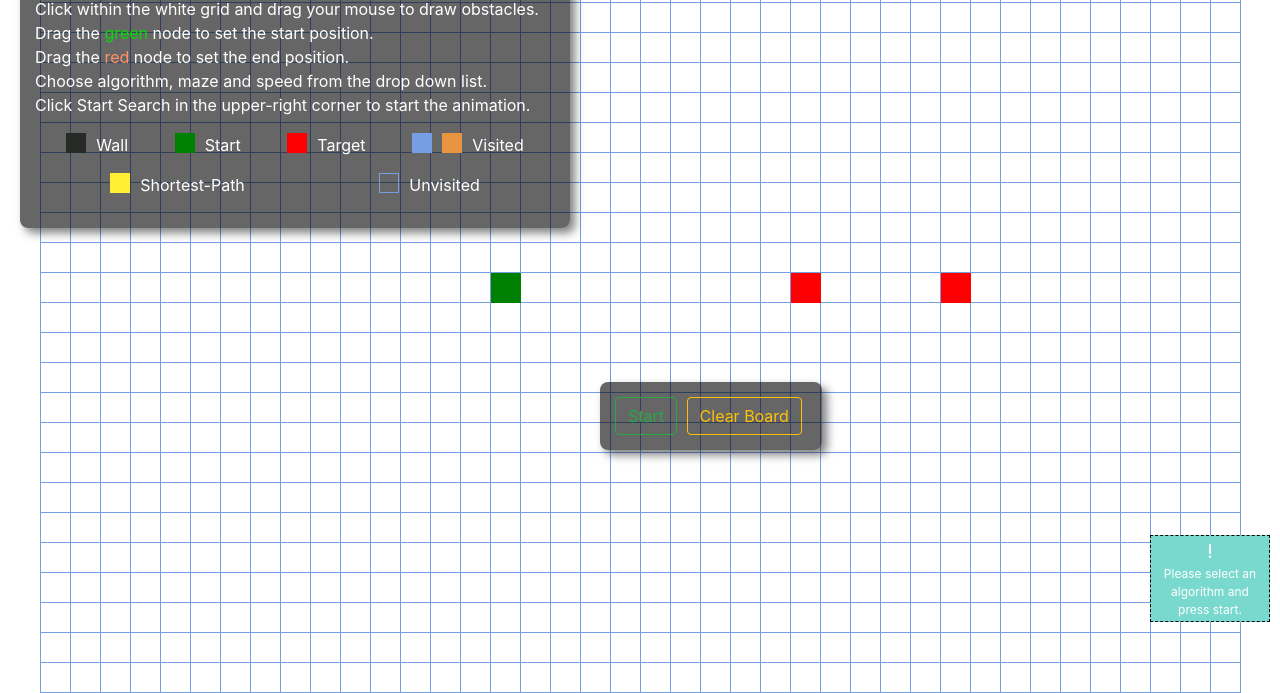
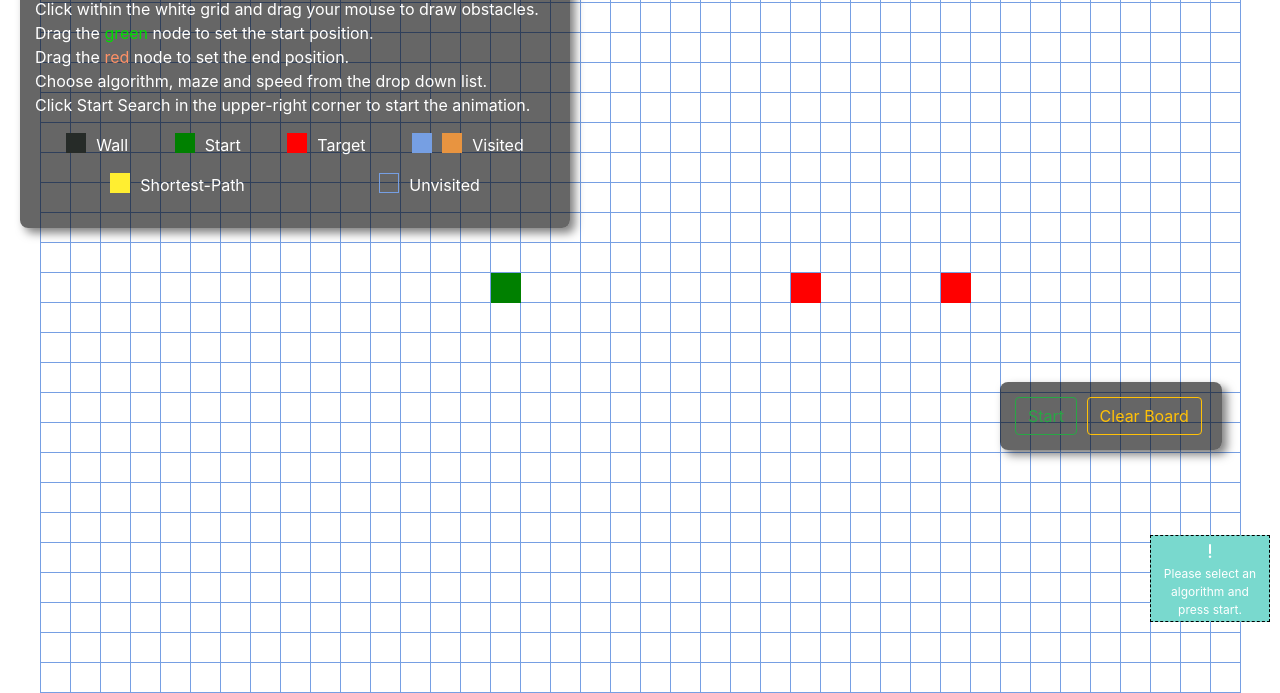
Before and after one commit to gayathri0329/marshackers, a plain HTML site: page index.html in a window 1280 px wide. Shown: the part 168-861 px from the top of the page. Drawn offline with nearby package versions, Linux system fonts and the light colour scheme.

Commit message:
Update index.html

```diff
--- a/index.html
+++ b/index.html
@@ -99,7 +99,7 @@
           </li>
         </ul>
 
-        <div id="play_panel" class="panel right_panel ui-draggable" style="top: 550px; left: 600px;">
+        <div id="play_panel" class="panel right_panel ui-draggable" style="top: 550px; left: 1000px;">
         <button
           class="btn btn-outline-success btn-space"
           type="submit"
```
